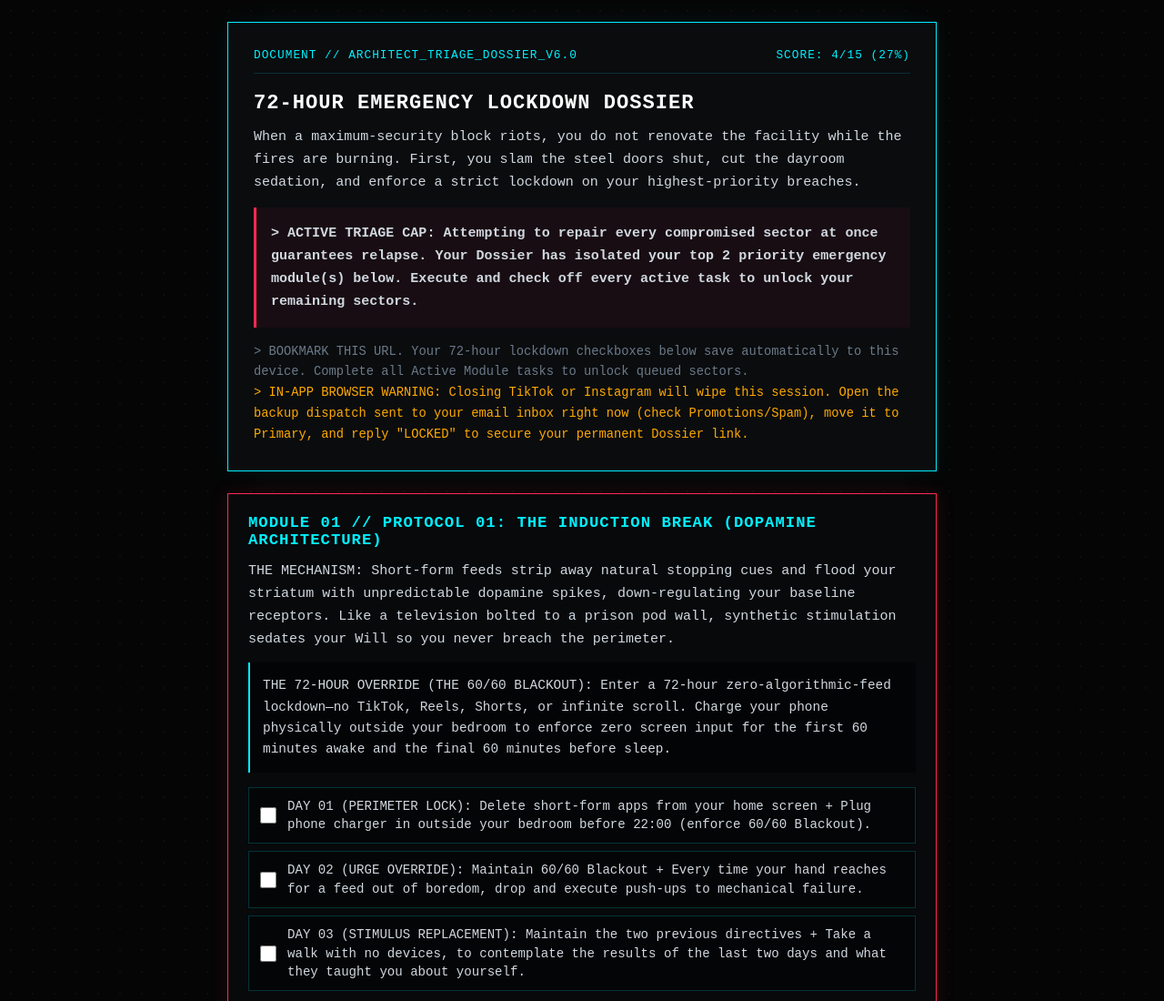
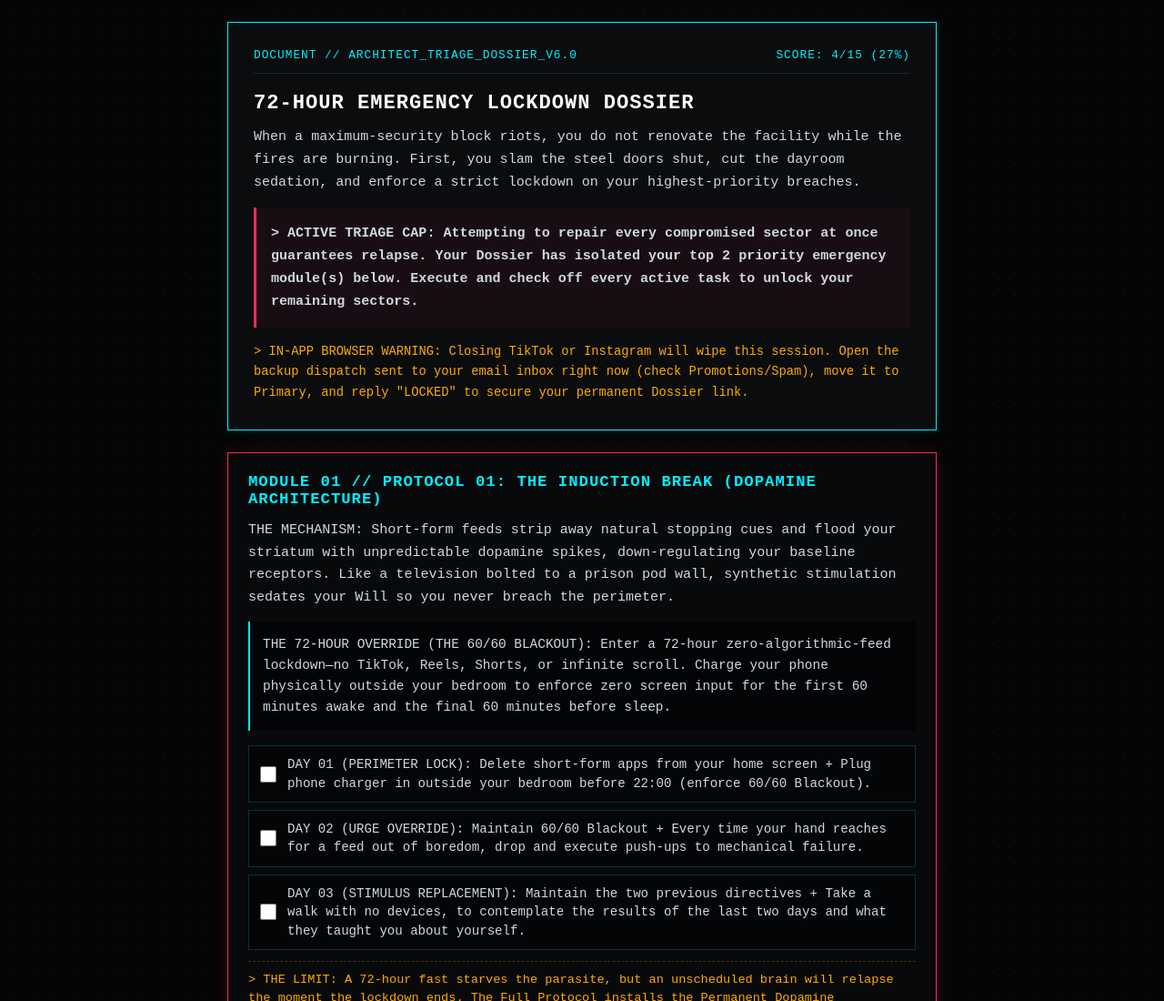
Before and after one commit to tomasban1/thearchitectprotocol, a plain HTML site: page dossier.html in a window 1280 px wide. Shown: the top 1100 px of the page at 91% size. Drawn offline with Linux system fonts and the light colour scheme.

Commit message:
Update dossier.html
Updated

```diff
--- a/dossier.html
+++ b/dossier.html
@@ -237,7 +237,6 @@
       <p id="triage-directive" style="margin-bottom:0; font-weight:bold;">INITIALIZING DOSSIER TELEMETRY...</p>
     </div>
     <div id="believer-warning" class="contradiction-banner hidden"></div>
-    <p style="margin-bottom:0; font-size:0.86rem; color:var(--muted);">> BOOKMARK THIS URL. Your 72-hour lockdown checkboxes below save automatically to this device. Complete all Active Module tasks to unlock queued sectors.</p>
     <p style="margin-bottom:0; font-size:0.86rem; color:var(--amber);">> IN-APP BROWSER WARNING: Closing TikTok or Instagram will wipe this session. Open the backup dispatch sent to your email inbox right now (check Promotions/Spam), move it to Primary, and reply "LOCKED" to secure your permanent Dossier link.</p>
   </div>
 
```
